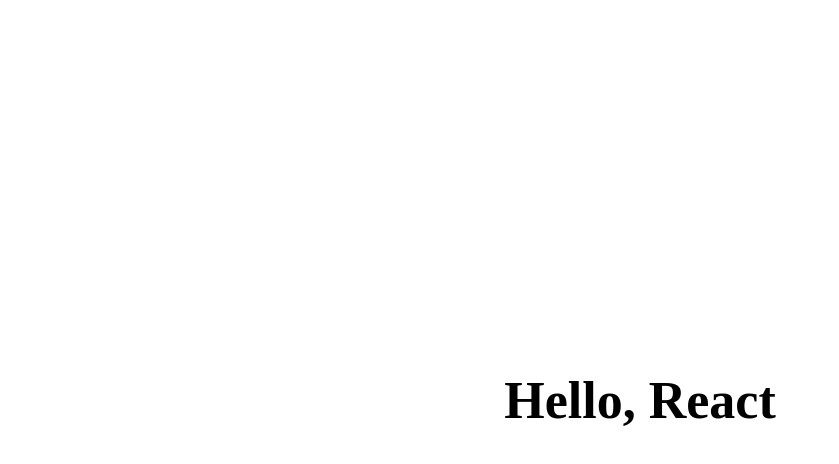
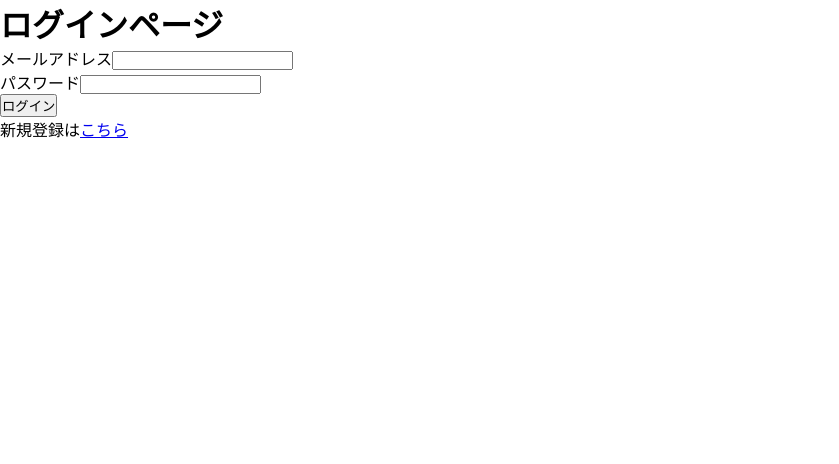
Before and after one commit to rn-vn/solution-2024, a React (Create React App) app: page /login/ in a window 1280 px wide. Shown: the top 464 px of the page, without its empty margins (0-839 px from the left). Built offline with nearby package versions, Linux system fonts and the light colour scheme; no server answers.

Commit message:
refactor: ログイン機能の導入と環境変数の設定

```diff
--- a/src/App.js
+++ b/src/App.js
@@ -1,11 +1,26 @@
+// import logo from './logo.svg';
 import './App.css';
+
+// 色々import
+import { BrowserRouter, Route, Routes } from "react-router-dom";
+import Register from "./components/Register";
+import Login from "./components/Login";
+import Mypage from "./components/Mypage";
+
+// firebase.jsをインポート
+// import { auth, provider } from "./firebase";
+// import {signInWithPopup} from "firebase/auth";
 
 function App() {
   return (
-    <div className="App">
-      <header className="App-header">
-        <h1>Hello, React</h1>
-      </header>
+    <div className="container">
+      <BrowserRouter>
+        <Routes>
+          <Route path={`/register/`} element={<Register />} />
+          <Route path={`/login/`} element={<Login />} />
+          <Route path={`/`} element={<Mypage />} />
+        </Routes>
+      </BrowserRouter>
     </div>
   );
 }
--- /dev/null
+++ b/src/FirebaseConfig.js
@@ -0,0 +1,25 @@
+// Import the functions you need from the SDKs you need
+import { initializeApp } from "firebase/app";
+// import { getAnalytics } from "firebase/analytics";
+
+import { getAuth } from "firebase/auth";
+// TODO: Add SDKs for Firebase products that you want to use
+// https://firebase.google.com/docs/web/setup#available-libraries
+
+// Your web app's Firebase configuration
+// For Firebase JS SDK v7.20.0 and later, measurementId is optional
+const firebaseConfig = {
+  apiKey: process.env.REACT_APP_FIREBASE_API_KEY,
+  authDomain: process.env.REACT_APP_FIREBASE_AUTH_DOMAIN,
+  projectId: process.env.REACT_APP_FIREBASE_PROJRCT_ID,
+  storageBucket: process.env.REACT_APP_FIREBASE_STORAGE_BUCKET,
+  messagingSenderId: process.env.REACT_APP_FIREBASE_MESSAGING_SENDER_ID,
+  appId: process.env.REACT_APP_FIREBASE_APP_ID,
+  measurementId: process.env.REACT_APP_FIREBASE_MEASUREMENT_ID
+};
+
+// Initialize Firebase
+const app = initializeApp(firebaseConfig);
+// const analytics = getAnalytics(app);
+
+export const auth = getAuth(app);
--- /dev/null
+++ b/src/components/Login.js
@@ -0,0 +1,76 @@
+import React, { useState, useEffect } from "react";
+import {
+  signInWithEmailAndPassword,
+  onAuthStateChanged
+} from "firebase/auth";
+import { auth } from "../FirebaseConfig.js";
+import { Navigate, Link } from "react-router-dom";
+
+const Login = () => {
+  const [loginEmail, setLoginEmail] = useState("");
+  const [loginPassword, setLoginPassword] = useState("");
+
+  /* ↓関数「handleSubmit」を定義 */
+  const handleSubmit = async (e) => {
+    e.preventDefault();
+
+    try {
+      await signInWithEmailAndPassword(
+        auth,
+        loginEmail,
+        loginPassword
+      );
+    } catch (error) {
+      alert("メールアドレスまたはパスワードが間違っています");
+    }
+  };
+
+  /* ↓ログインを判定する設定 */
+  const [user, setUser] = useState();
+
+  useEffect(() => {
+    onAuthStateChanged(auth, (currentUser) => {
+      setUser(currentUser);
+    });
+  });
+
+  return (
+    <>
+      {/* ↓ログインしている場合、マイページにリダイレクトする設定 */}
+      {user ? (
+        <Navigate to={`/`} />
+      ) : (
+        <>
+          <h1>ログインページ</h1>
+          {/* onSubmitを追加↓ */}
+          <form onSubmit={handleSubmit}>
+            <div>
+              <label>メールアドレス</label>
+              {/* ↓「value」と「onChange」を追加 */}
+              <input
+                name="email"
+                type="email"
+                value={loginEmail}
+                onChange={(e) => setLoginEmail(e.target.value)}
+              />
+            </div>
+            <div>
+              <label>パスワード</label>
+              {/* ↓「value」と「onChange」を追加 */}
+              <input
+                name="password"
+                type="password"
+                value={loginPassword}
+                onChange={(e) => setLoginPassword(e.target.value)}
+              />
+            </div>
+            <button>ログイン</button>
+            <p>新規登録は<Link to={`/register/`}>こちら</Link></p>
+          </form>
+        </>
+      )}
+    </>
+  );
+};
+
+export default Login;
--- /dev/null
+++ b/src/components/Mypage.js
@@ -0,0 +1,53 @@
+import React, { useState, useEffect } from "react";
+/* 「onAuthStateChanged」と「auth」をimport↓ */
+import { onAuthStateChanged, signOut } from "firebase/auth";
+import { auth } from "../FirebaseConfig.js";
+/* ↓「Navigate」をimport */
+import {
+  useNavigate,
+  Navigate
+} from "react-router-dom";
+
+const Mypage = () => {
+  /* ↓state変数「user」を定義 */
+  const [user, setUser] = useState("");
+  const [loading, setLoading] = useState(true);
+
+  /* ↓ログインしているかどうかを判定する */
+  useEffect(() => {
+    onAuthStateChanged(auth, (currentUser) => {
+      setUser(currentUser);
+      setLoading(false);
+    });
+  }, []);
+
+  /* ↓「navigate」を定義 */
+  const navigate = useNavigate();
+
+  /* ↓関数「logout」を定義 */
+  const logout = async () => {
+    await signOut(auth);
+    navigate("/login/");
+  }
+
+  return (
+    <>
+      {/* ↓「loading」がfalseのときにマイページを表示する設定 */}
+      {!loading && (
+        <>
+          {!user ? (
+            <Navigate to={`/login/`} />
+          ) : (
+            <>
+              <h1>マイページ</h1>
+              <p>{user?.email}</p>
+              <button onClick={logout}>ログアウト</button>
+            </>
+          )}
+        </>
+      )}
+    </>
+  );
+};
+
+export default Mypage;
--- /dev/null
+++ b/src/components/Register.js
@@ -0,0 +1,74 @@
+import React, { useState, useEffect } from "react";
+/* ↓「onAuthStateChanged」をimport */
+import {
+  createUserWithEmailAndPassword,
+  onAuthStateChanged
+} from "firebase/auth";
+import { auth } from "../FirebaseConfig.js";
+/* ↓「Navigate」をimport */
+import { Navigate, Link } from "react-router-dom";
+
+const Register = () => {
+  const [registerEmail, setRegisterEmail] = useState("");
+  const [registerPassword, setRegisterPassword] = useState("");
+
+  const handleSubmit = async (e) => {
+    e.preventDefault();
+
+    try {
+      await createUserWithEmailAndPassword(
+        auth,
+        registerEmail,
+        registerPassword
+      );
+    } catch (error) {
+      alert("正しく入力してください");
+    }
+  };
+
+  /* ↓state変数「user」を定義 */
+  const [user, setUser] = useState("");
+
+  /* ↓ログインしているかどうかを判定する */
+  useEffect(() => {
+    onAuthStateChanged(auth, (currentUser) => {
+      setUser(currentUser);
+    });
+  }, []);
+
+  return (
+    <>
+      {/* ↓ログインしていればマイページを表示 */}
+      {user ? (
+        <Navigate to={`/`} />
+      ) : (
+        <>
+          <h1>新規登録</h1>
+          <form onSubmit={handleSubmit}>
+            <div>
+              <label>メールアドレス</label>
+              <input
+                name="email"
+                type="email"
+                value={registerEmail}
+                onChange={(e) => setRegisterEmail(e.target.value)}
+              />
+            </div>
+            <div>
+              <label>パスワード</label>
+              <input
+                name="password"
+                type="password"
+                value={registerPassword}
+                onChange={(e) => setRegisterPassword(e.target.value)}
+              />
+            </div>
+            <button>登録する</button>
+          </form>
+        </>
+      )}
+    </>
+  );
+};
+
+export default Register;
```
Also changed, not shown: 1 other file (tests, documents, lock files or other folders).
